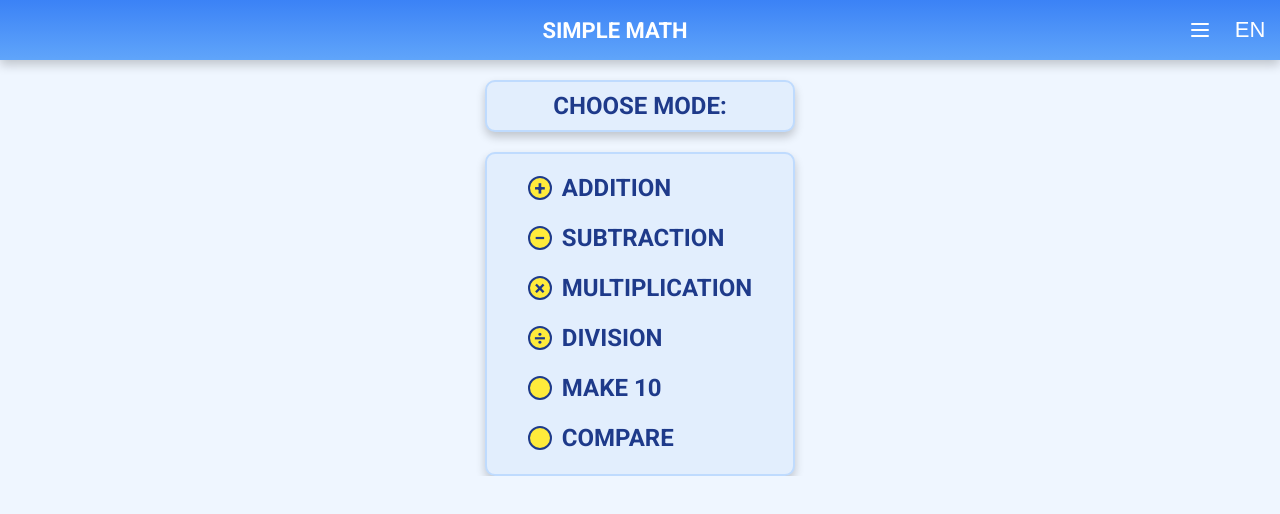
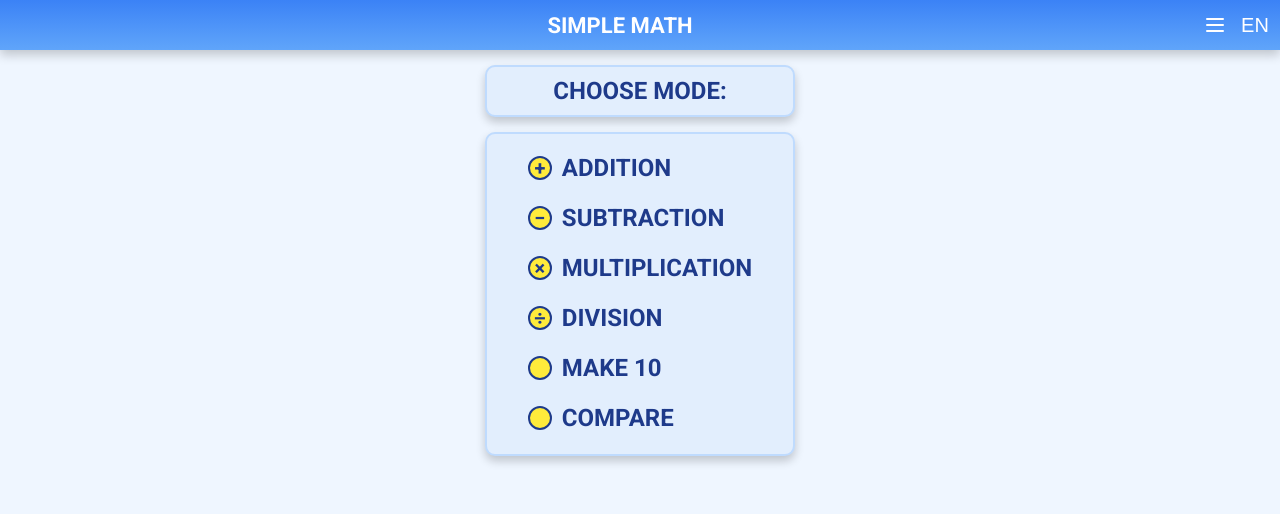
Before and after one commit to kovaltar/simple-math, a website with bundled scripts: page index.html in a window 1280 px wide. Built offline with nearby package versions, Linux system fonts and the light colour scheme.

Commit message:
main screen css fix

```diff
--- a/css/styles.scss
+++ b/css/styles.scss
@@ -22,6 +22,7 @@
 }
 
 .top-bar {
+  position: relative;
   display: flex;
   padding: 5px;
   align-items: center;
@@ -50,13 +51,13 @@
     background: none;
     cursor: pointer;
     color: #ffffff;
-    width: 50px;
-    height: 50px;
+    width:40px;
+    height: 40px;
     display: flex;
     flex-shrink: 0;
     align-items: center;
     justify-content: center;
-    font-size: 22px;
+    font-size: 20px;
     cursor: pointer;
     transition: transform 0.2s ease;
 
@@ -78,20 +79,26 @@
     display: block;
 
     &--logo {
-      padding: 13px;
+      padding: 8px;
     }
   }
 }
 
 .menu {
-  position: absolute;
-  top: 100%;
+  will-change: transform, opacity;
+  position: fixed;
+  // position: absolute;
+
+  top: 50px;
   right: 0px;
 
   opacity: 0;
   visibility: hidden;
-  transform: translateY(-10px) scale(0);
-  transform-origin: top;
+
+  transform: translateY(-10px);
+  // transform: translateY(-10px) scale(0.01);
+
+  transform-origin: top right;
   // transition: all 0.2s ease;
   transition:
     opacity 0.3s ease,
@@ -178,10 +185,13 @@
 }
 
 .menu.open {
-  display: block;
+  // display: block;
   opacity: 1;
   visibility: visible;
-  transform: translateY(0) scale(1);
+
+  // transform: translateY(0) scale(1);
+  transform: translateY(0);
+
   box-shadow: 0 5px 10px rgba(0, 0, 0, 0.2);
   // box-shadow: 0 4px 12px rgba(59, 130, 246, 0.08);
   border-radius: 10px;
@@ -260,6 +270,7 @@
   }
 
   &__title {
+    margin-block: 15px;
     display: block;
     border-radius: 10px;
     background-color: #fff;
@@ -278,6 +289,7 @@
 
   &__start-menu.open {
     display: flex;
+    top: 0;
     // background-color: #eff6ff;
     font-size: 24px;
     visibility: visible;
@@ -287,6 +299,7 @@
     justify-content: center;
     border: 2px solid #bfdbfe;
     box-sizing: border-box;
+    margin-bottom: 15px;
   }
 
   &__box {
```
Also changed, not shown: css/styles.css, 1 other file.
